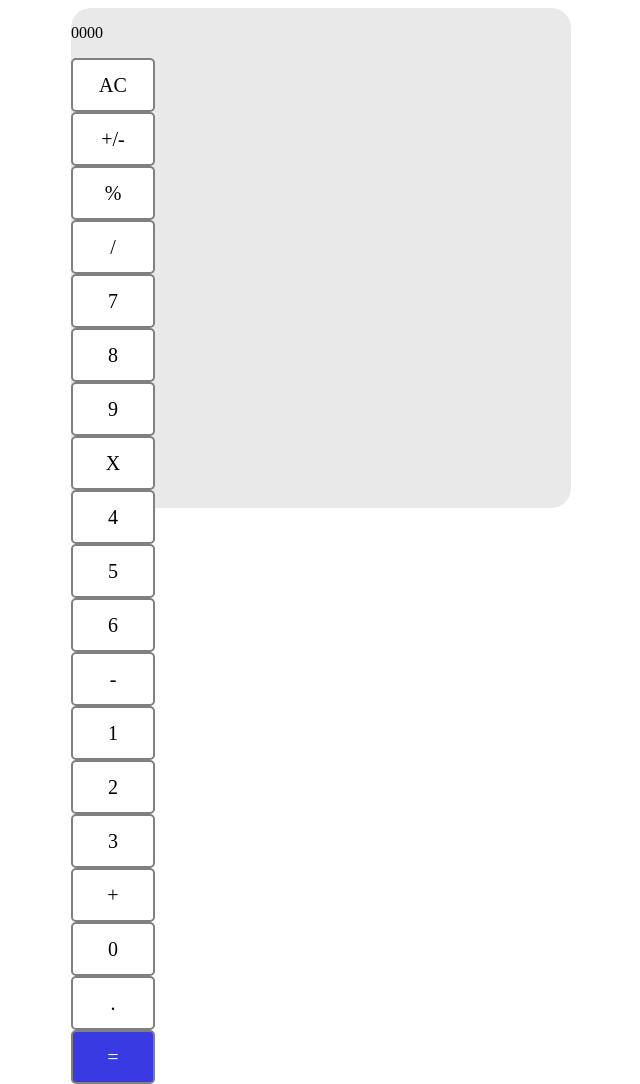
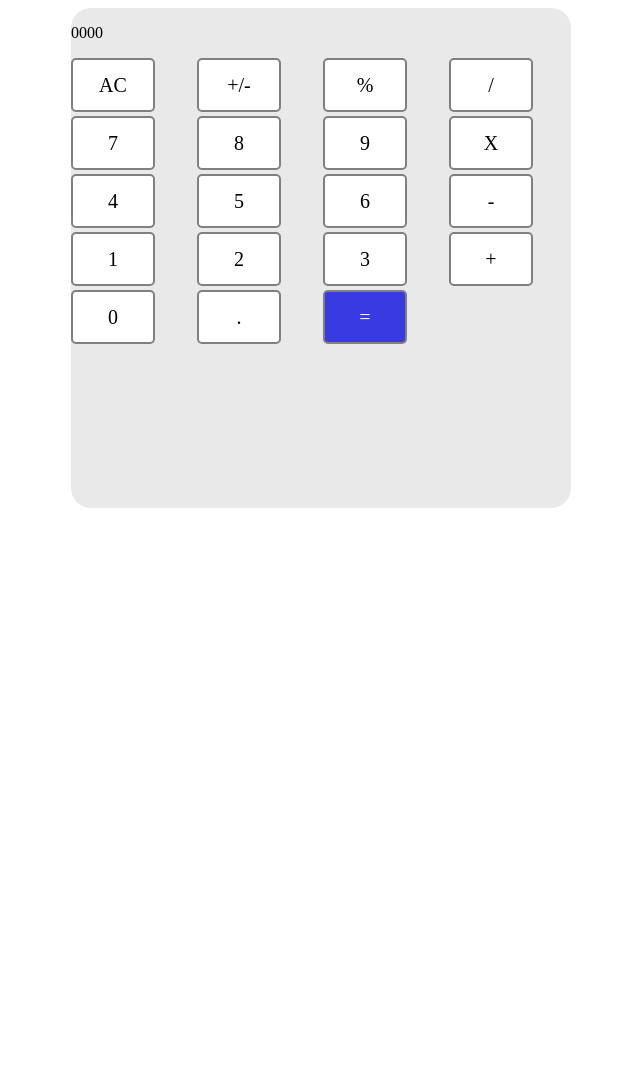
Before and after one commit to Ibragim1337/Calculator, a plain HTML site: page index.html in a window 1280 px wide. Shown: the whole page, without its empty margins (319-959 px from the left). After the commit the page ends 800 px from the top, so only its background shows below. Drawn offline with Linux system fonts and the light colour scheme.

Commit message:
grid for buttons

```diff
--- a/index.html
+++ b/index.html
@@ -11,9 +11,9 @@
       <div class="calc-screen">
         <p>0000</p>
       </div>
-      <div class="buttonns-container">
+      <div class="buttons-container">
         <div class="btn ac">AC</div>
-        <div class="btn switch ">+/-</div>
+        <div class="btn switch">+/-</div>
         <div class="btn percentage ">%</div>
         <div class="btn division">/</div>
 
--- a/style.css
+++ b/style.css
@@ -7,6 +7,17 @@ body {
   height: 500px;
   background-color: rgb(233, 233, 233);
   border-radius: 20px;
+}
+
+.buttons-container{
+  display: grid;
+  grid-template-areas:
+  "ac switch percentage division"
+  "seven eight nine multiply"
+  "four five six minus"
+  "one two three plus"
+  "zero zero dot equal";
+  grid-gap: 4px;
 }
 
 .btn{
```
